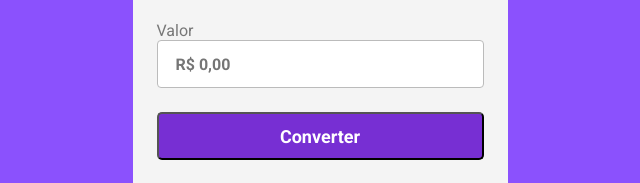
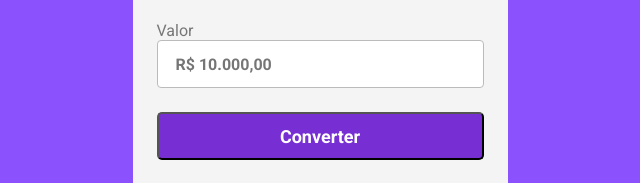
Before and after one commit to RobertoLima84/Projeto-Conversor-de-Moedas, a plain HTML site: page index.html in a window 1280 px wide. Shown: the part 470-653 px from the top of the page, 320-960 px from the left. Drawn offline with Linux system fonts and the light colour scheme.

Commit message:
funcionando

```diff
--- a/index.html
+++ b/index.html
@@ -32,7 +32,7 @@
         </label>
         <label>
             Valor
-            <input class="input-currency" placeholder="R$ 0,00">
+            <input class="input-currency" placeholder="R$ 10.000,00">
         </label>
 
         <button class="convert-button">Converter</button>
@@ -51,7 +51,6 @@
                 <p class="currency" id="currency-name">Dólar Americano</p>
                 <p class="currency-value">R$ 0,00</p>
             </div>
-
         </section>
 
     </main>
--- a/script.js
+++ b/script.js
@@ -6,11 +6,9 @@ function convertValues() {
     const currencyValueToConvert = document.querySelector(".currency-value-to-convert") /* Valor em Real*/
     const currencyValueConverted = document.querySelector(".currency-value") /* Outras moedas */
 
-
+    console.log(currencyselect.value)
     const dolarToday = 5.20
     const euroToday = 6.20
-
-
 
     if (currencyselect.value == "Dolar") { // Se o select estiver selecionado o valor de dolar, entre aqui
         currencyValueConverted.innerHTML = new Intl.NumberFormat("en-US", {
```
